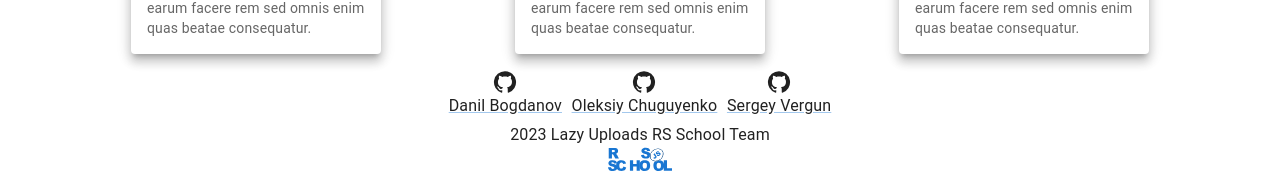
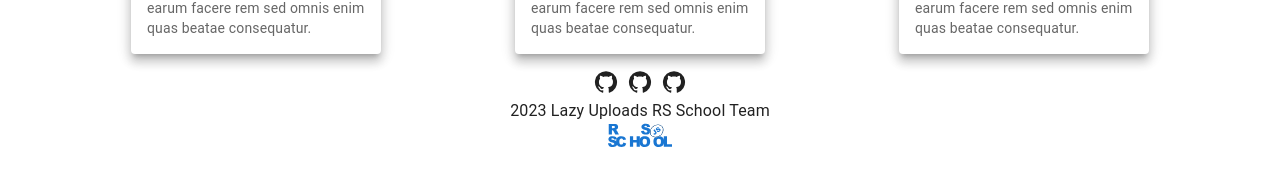
Before and after one commit to AleksGF/graphiql-app, a React (Vite) app: page / in a window 1280 px wide. Shown: the part 756-929 px from the top of the page. Built offline with nearby package versions, Linux system fonts and the light colour scheme; no server answers.

Commit message:
refactor: remove names from footer

```diff
--- a/src/components/Footer/Footer.tsx
+++ b/src/components/Footer/Footer.tsx
@@ -36,15 +36,12 @@ const Footer = memo(() => {
         >
           <GithubLinksStyled href={'https://github.com/DanilBogdanov'}>
             <GitHubIcon sx={{ fontSize: ICONS_SIZE }} />
-            Danil Bogdanov
           </GithubLinksStyled>
           <GithubLinksStyled href={'https://github.com/AleksGF'}>
             <GitHubIcon sx={{ fontSize: ICONS_SIZE }} />
-            Oleksiy Chuguyenko
           </GithubLinksStyled>
           <GithubLinksStyled href={'https://github.com/severgun'}>
             <GitHubIcon sx={{ fontSize: ICONS_SIZE }} />
-            Sergey Vergun
           </GithubLinksStyled>
         </Box>
         <Typography>2023 Lazy Uploads RS School Team</Typography>
```
